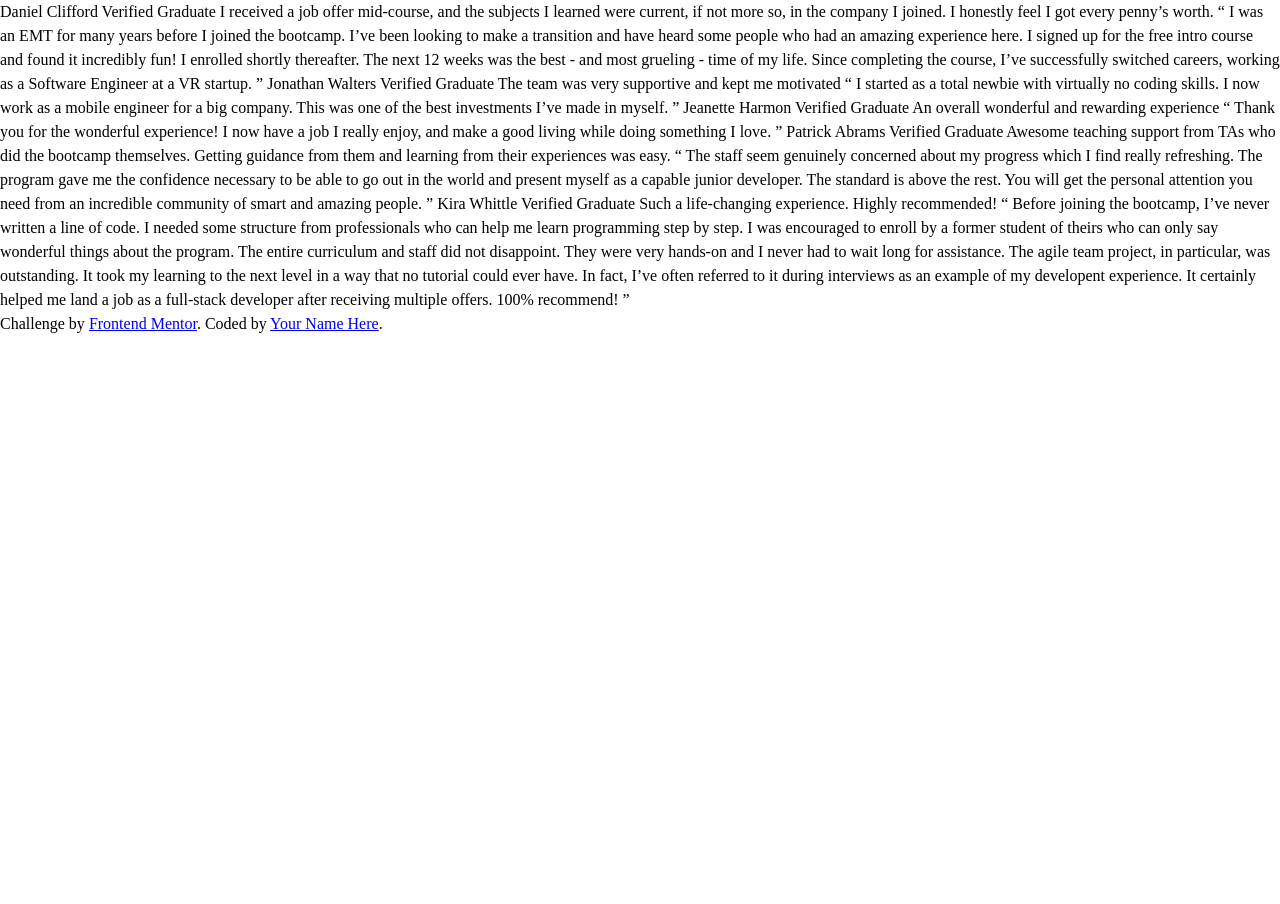
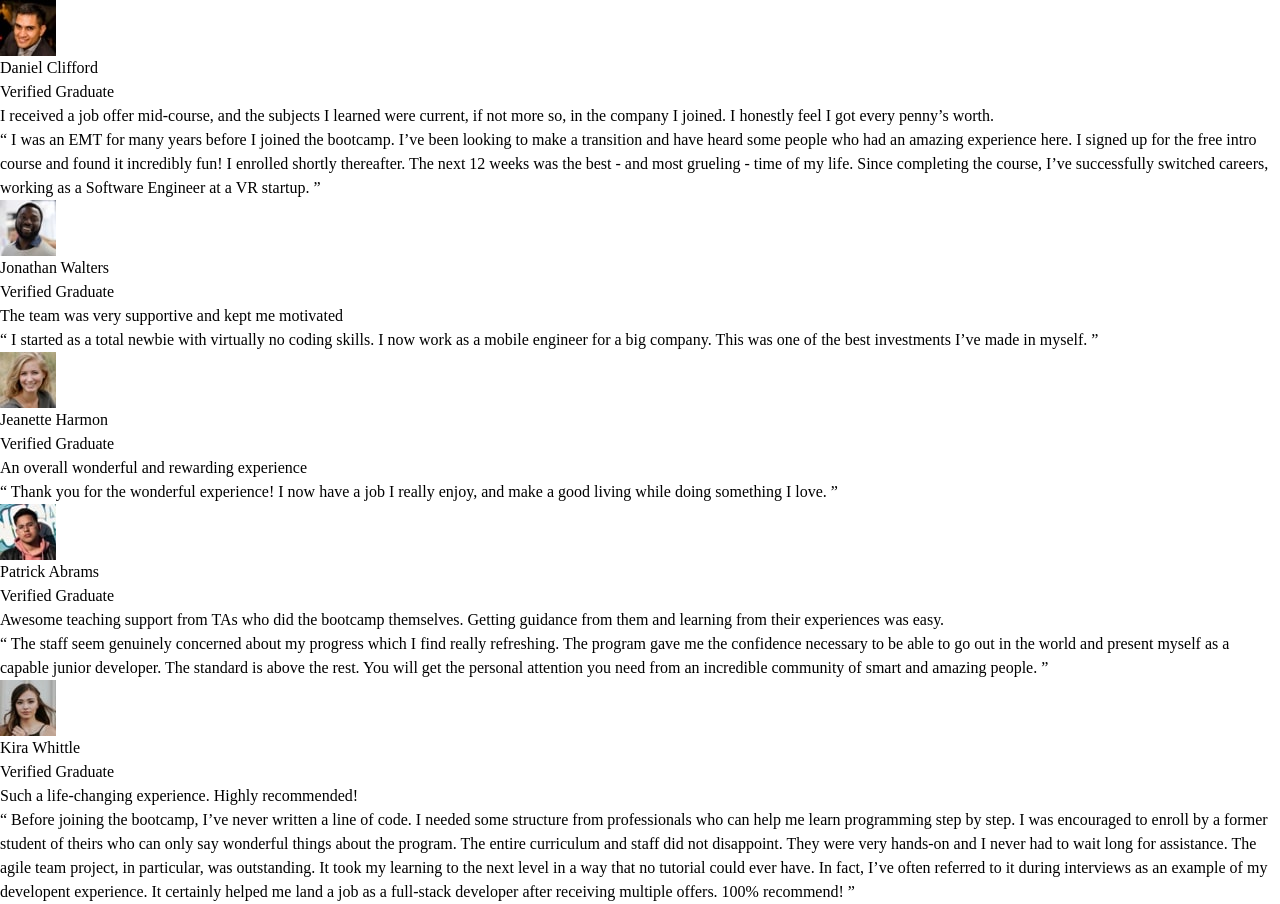
Before and after one commit to Laharls/Testimonials-grid-section, a plain HTML site: page index.html in a window 1280 px wide. Before the commit the page ends 800 px from the top, so only its background shows below. Drawn offline with Linux system fonts and the light colour scheme.

Commit message:
Basic structure of HTML done

```diff
--- a/index.html
+++ b/index.html
@@ -10,51 +10,83 @@
   <title>Frontend Mentor | [Challenge Name Here]</title>
 </head>
 <body>
-  Daniel Clifford
-  Verified Graduate
 
-  I received a job offer mid-course, and the subjects I learned were current, if not more so,
-  in the company I joined. I honestly feel I got every penny’s worth.
+  <main>
+    <article>
+      <div>
+        <img src="./images/image-daniel.jpg" alt="">
 
-  “ I was an EMT for many years before I joined the bootcamp. I’ve been looking to make a
+        <h2>Daniel Clifford</h2>
+        <p>Verified Graduate</p>
+      </div>
+
+      <div>
+        <p>I received a job offer mid-course, and the subjects I learned were current, if not more so,
+          in the company I joined. I honestly feel I got every penny’s worth.</p>
+
+        <p>“ I was an EMT for many years before I joined the bootcamp. I’ve been looking to make a
           transition and have heard some people who had an amazing experience here. I signed up
           for the free intro course and found it incredibly fun! I enrolled shortly thereafter.
           The next 12 weeks was the best - and most grueling - time of my life. Since completing
           the course, I’ve successfully switched careers, working as a Software Engineer at a VR startup. ”
+        </p>
 
-  Jonathan Walters
-  Verified Graduate
+      </div>
+    </article>
 
-  The team was very supportive and kept me motivated
+    <article>
+      <div>
+        <img src="./images/image-jonathan.jpg" alt="">
+        <h2>Jonathan Walters</h2>
+        <p>Verified Graduate</p>
+      </div>
+      <div>
+        <p>The team was very supportive and kept me motivated</p>
+        <p>“ I started as a total newbie with virtually no coding skills. I now work as a mobile engineer
+          for a big company. This was one of the best investments I’ve made in myself. ”
+        </p>
+      </div>
+    </article>
 
-  “ I started as a total newbie with virtually no coding skills. I now work as a mobile engineer
-  for a big company. This was one of the best investments I’ve made in myself. ”
+    <article>
+      <div>
+        <img src="./images/image-jeanette.jpg" alt="">
+        <h2>Jeanette Harmon</h2>
+        <p>Verified Graduate</p>
+      </div>
+      <div>
+        <p>An overall wonderful and rewarding experience</p>
+        <p>“ Thank you for the wonderful experience! I now have a job I really enjoy, and make a good living
+          while doing something I love. ”</p>
+      </div>
+    </article>
 
-  Jeanette Harmon
-  Verified Graduate
-
-  An overall wonderful and rewarding experience
-
-  “ Thank you for the wonderful experience! I now have a job I really enjoy, and make a good living
-  while doing something I love. ”
-
-  Patrick Abrams
-  Verified Graduate
-
-  Awesome teaching support from TAs who did the bootcamp themselves. Getting guidance from them and
-  learning from their experiences was easy.
-
-  “ The staff seem genuinely concerned about my progress which I find really refreshing. The program
+    <article>
+      <div>
+        <img src="./images/image-patrick.jpg" alt="">
+        <h2>Patrick Abrams</h2>
+        <p>Verified Graduate</p>
+      </div>
+      <div>
+        <p>Awesome teaching support from TAs who did the bootcamp themselves. Getting guidance from them and
+          learning from their experiences was easy.</p>
+        <p>“ The staff seem genuinely concerned about my progress which I find really refreshing. The program
           gave me the confidence necessary to be able to go out in the world and present myself as a capable
           junior developer. The standard is above the rest. You will get the personal attention you need from
           an incredible community of smart and amazing people. ”
+        </p>
+      </div>
+    </article>
 
-  Kira Whittle
-  Verified Graduate
-
-  Such a life-changing experience. Highly recommended!
-
-  “ Before joining the bootcamp, I’ve never written a line of code. I needed some structure from
+    <article>
+      <div>
+        <img src="./images/image-kira.jpg" alt="">
+        <h2>Kira Whittle</h2>
+        <p>Verified Graduate</p>
+      </div>
+      <div>
+        <p>Such a life-changing experience. Highly recommended!</p>
+        <p>“ Before joining the bootcamp, I’ve never written a line of code. I needed some structure from
           professionals who can help me learn programming step by step. I was encouraged to enroll by a former
           student of theirs who can only say wonderful things about the program. The entire curriculum and staff
           did not disappoint. They were very hands-on and I never had to wait long for assistance. The agile team
@@ -62,10 +94,10 @@
           could ever have. In fact, I’ve often referred to it during interviews as an example of my developent
           experience. It certainly helped me land a job as a full-stack developer after receiving multiple offers.
           100% recommend! ”
+        </p>
+      </div>
+    </article>
 
-  <div class="attribution">
-    Challenge by <a href="https://www.frontendmentor.io?ref=challenge" target="_blank">Frontend Mentor</a>.
-    Coded by <a href="#">Your Name Here</a>.
-  </div>
+  </main>
 </body>
 </html>
```
Lines whose indentation alone changed are shown as unchanged.
